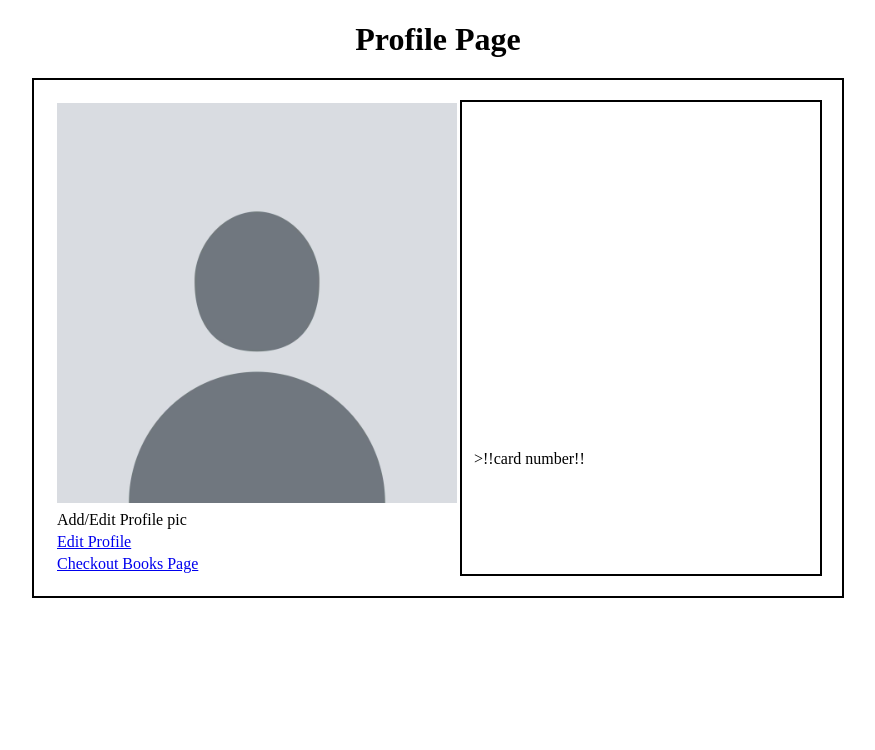
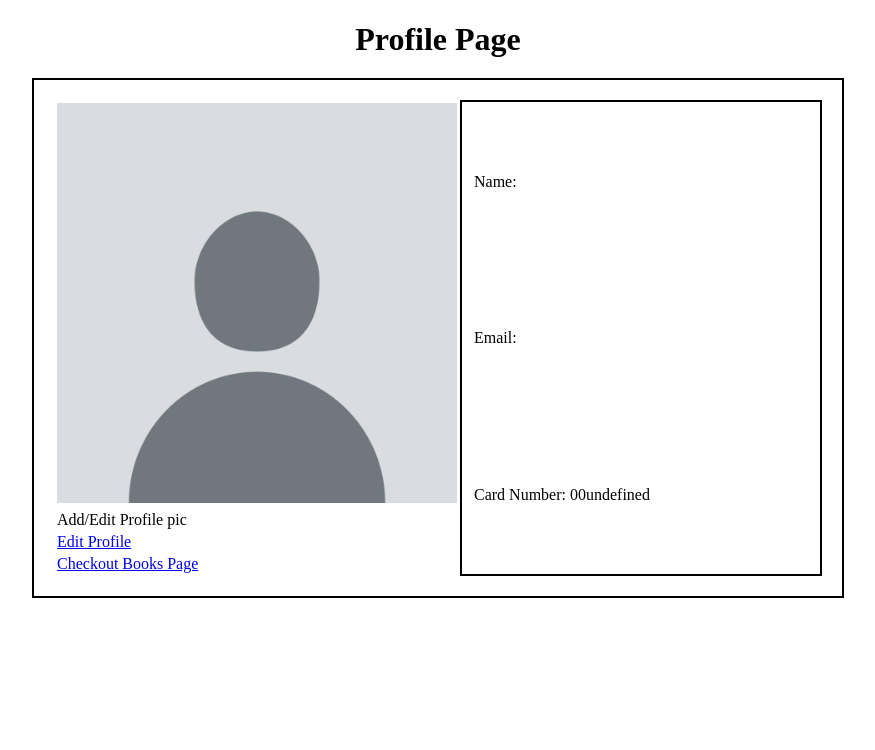
Before and after one commit to MaxWhitehead1999/MaxRepository, a PHP site: page /LibraryWebsite/profile.html in a window 1280 px wide. Shown: the part 66-816 px from the top of the page, without its empty margins (202-1077 px from the left). Run offline with PHP 8.4, Linux system fonts and the light colour scheme.

Commit message:
Profile update #3
Made some changes and fixes to profile.html and profile.php as well as the getaccount function in script.js so that the last name and the card number could be displayed

```diff
--- a/LibraryWebsite/getProfile.php
+++ b/LibraryWebsite/getProfile.php
@@ -13,7 +13,7 @@ if (!isset($_SESSION["user_id"])) {
 $userID = (int) $_SESSION["user_id"];
 
 $stmt = $conn->prepare(
-    "SELECT first_name, last_name, address, email
+    "SELECT id, first_name, last_name, address, email
      FROM accounts
      WHERE id = ?"
 );
--- a/LibraryWebsite/profile.html
+++ b/LibraryWebsite/profile.html
@@ -42,13 +42,13 @@
 
         <table class="profiledetails">
             <tr>
-                <td><span id="firstName"></span></td>
+                <td>Name: <span id="firstName"> <span id="lastName"></span></span></td>
             </tr>
             <tr>
-                <td><span id="email"></span></td>
+                <td>Email: <span id="email"></span></td>
             </tr>
             <tr>
-                <td>>!!card number!!</td>
+                <td>Card Number: <span id="cardNumber"></span></td>
             </tr>
         </table>
 
--- a/LibraryWebsite/script.js
+++ b/LibraryWebsite/script.js
@@ -200,6 +200,11 @@ function getAccount() {
             if (document.getElementById("email")) {
                 document.getElementById("email").textContent =
                     account.email;
+            }
+
+            if (document.getElementById("cardNumber")) {
+                document.getElementById("cardNumber").textContent =
+                    "00" + account.user_id;
             }
 
             if (document.getElementById("address")) {
@@ -569,6 +574,8 @@ async function updateProfile(event) {
         address: document.getElementById("address").value
     };
 
+
+
     try {
         const response = await fetch("updateProfile.php", {
             method: "POST",
```
Also changed, not shown: LibraryWebsite/updateProfile.php (line endings or trailing spaces).
